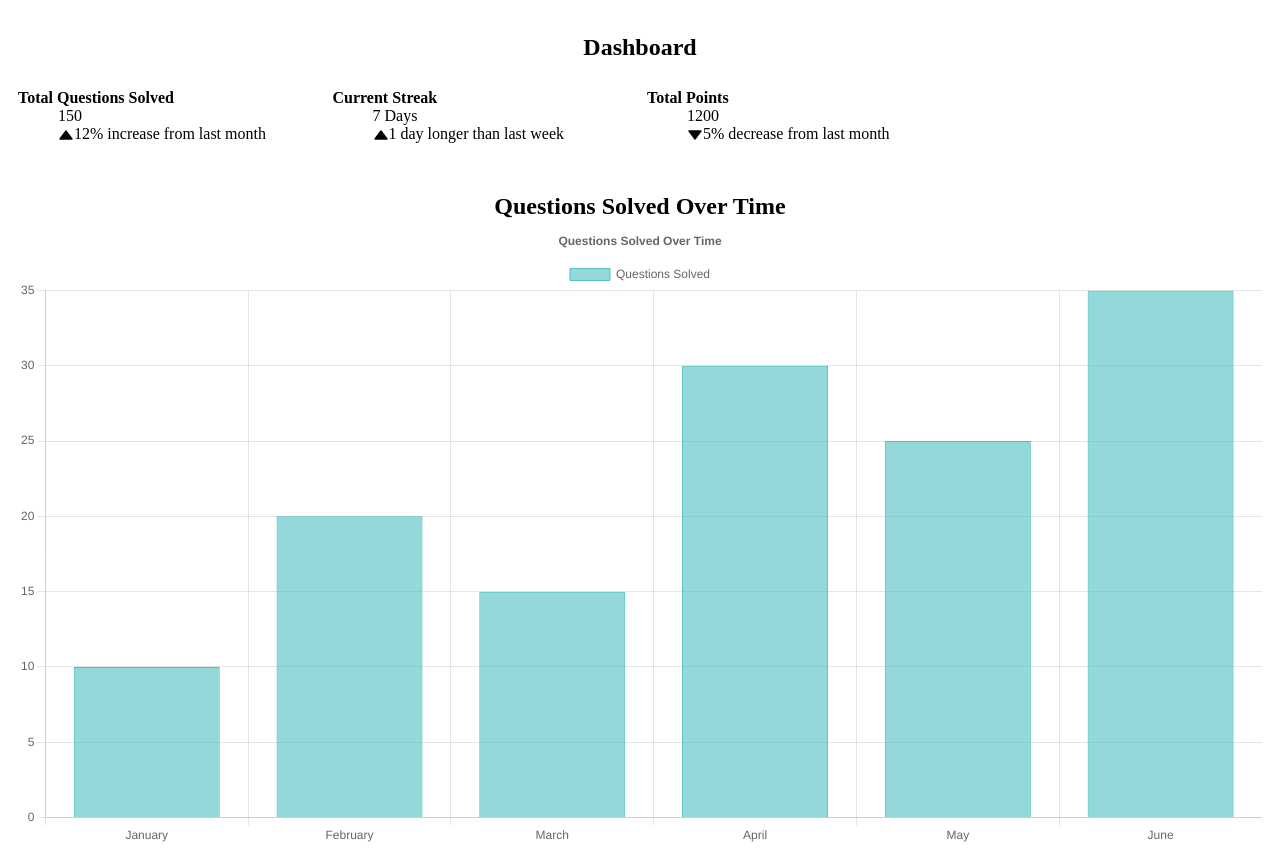
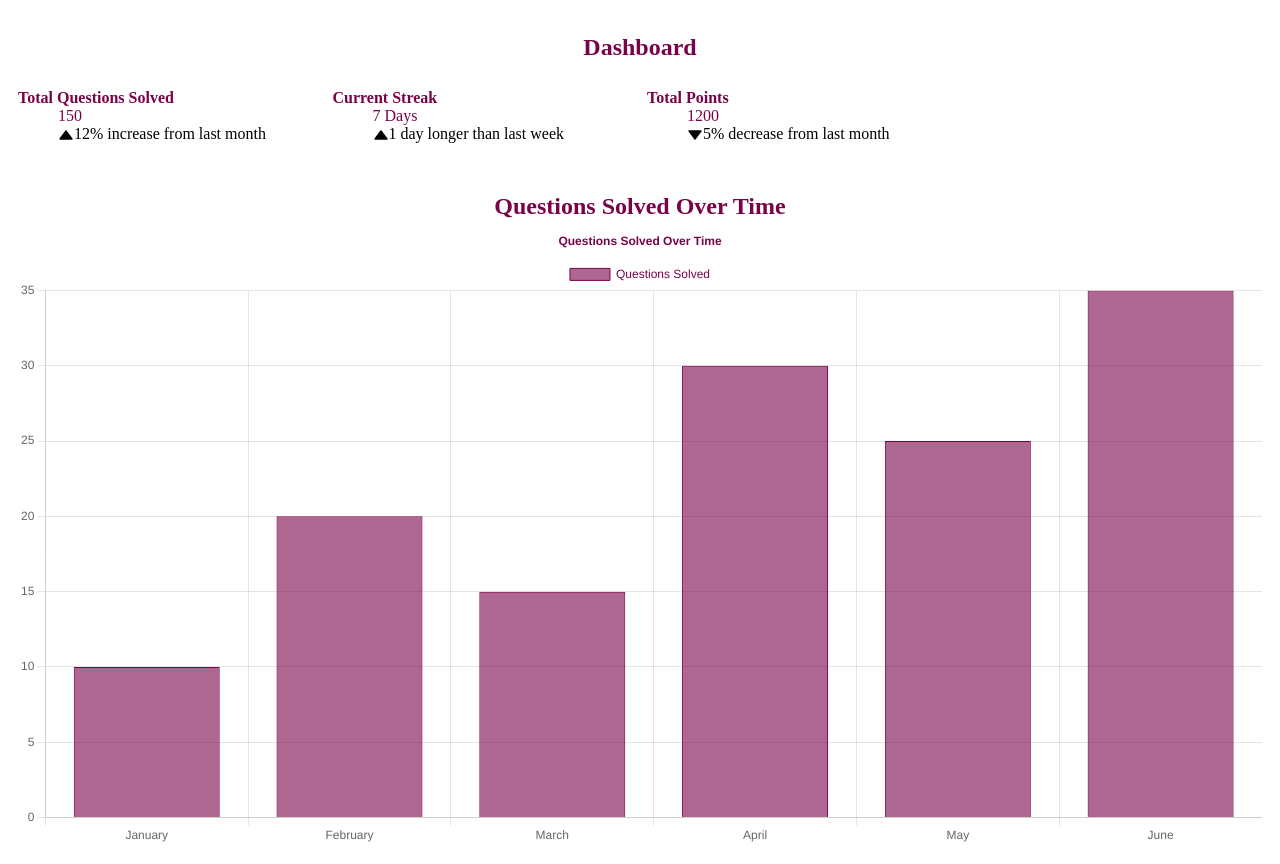
Before and after one commit to RiyaBhatta/Tally, a React (Vite) app in the folder frontend/vite-project/: page /dashboard in a window 1280 px wide. Built offline with nearby package versions, Linux system fonts and the light colour scheme.

Commit message:
Update Dashboard.jsx

```diff
--- a/frontend/vite-project/src/Components/Dashboard.jsx
+++ b/frontend/vite-project/src/Components/Dashboard.jsx
@@ -39,8 +39,8 @@ const Dashboard = () => {
       {
         label: "Questions Solved",
         data: [10, 20, 15, 30, 25, 35],
-        backgroundColor: "rgba(75,192,192,0.6)",
-        borderColor: "rgba(75,192,192,1)",
+        backgroundColor: "rgba(120, 3, 72, 0.6)", // Dark pink
+        borderColor: "rgba(120, 3, 72, 1)", // Dark pink
         borderWidth: 1,
       },
     ],
@@ -51,17 +51,23 @@ const Dashboard = () => {
     plugins: {
       legend: {
         position: "top",
+        labels: {
+          color: "#780348", // Dark pink
+        },
       },
       title: {
         display: true,
         text: "Questions Solved Over Time",
+        color: "#780348", // Dark pink
       },
     },
   };
 
   return (
     <Box minH="100vh" p={6} bg={useColorModeValue("gray.50", "gray.800")}>
-      <Heading mb={8} textAlign="center">
+      <Heading mb={8} textAlign="center" color="#780348">
+        {" "}
+        {/* Dark pink */}
         Dashboard
       </Heading>
       <Grid templateColumns="repeat(auto-fit, minmax(250px, 1fr))" gap={6}>
@@ -72,23 +78,23 @@ const Dashboard = () => {
             borderRadius="md"
             boxShadow="md"
             border="1px"
-            borderColor={useColorModeValue("gray.200", "gray.700")}
+            borderColor="#780348" // Dark pink
             transition="all 0.3s"
             _hover={{
               boxShadow: "lg",
-              borderColor: useColorModeValue("gray.300", "gray.600"),
+              borderColor: "#a04160", // Lighter pink
             }}
           >
             <Stat>
               <StatLabel
                 fontWeight="bold"
-                color={useColorModeValue("gray.700", "gray.300")}
+                color="#780348" // Dark pink
               >
                 Total Questions Solved
               </StatLabel>
               <StatNumber
                 fontSize="2xl"
-                color={useColorModeValue("blue.600", "blue.300")}
+                color="#780348" // Dark pink
               >
                 150
               </StatNumber>
@@ -106,23 +112,23 @@ const Dashboard = () => {
             borderRadius="md"
             boxShadow="md"
             border="1px"
-            borderColor={useColorModeValue("gray.200", "gray.700")}
+            borderColor="#780348" // Dark pink
             transition="all 0.3s"
             _hover={{
               boxShadow: "lg",
-              borderColor: useColorModeValue("gray.300", "gray.600"),
+              borderColor: "#a04160", // Lighter pink
             }}
           >
             <Stat>
               <StatLabel
                 fontWeight="bold"
-                color={useColorModeValue("gray.700", "gray.300")}
+                color="#780348" // Dark pink
               >
                 Current Streak
               </StatLabel>
               <StatNumber
                 fontSize="2xl"
-                color={useColorModeValue("green.600", "green.300")}
+                color="#780348" // Dark pink
               >
                 7 Days
               </StatNumber>
@@ -139,23 +145,23 @@ const Dashboard = () => {
             borderRadius="md"
             boxShadow="md"
             border="1px"
-            borderColor={useColorModeValue("gray.200", "gray.700")}
+            borderColor="#780348" // Dark pink
             transition="all 0.3s"
             _hover={{
               boxShadow: "lg",
-              borderColor: useColorModeValue("gray.300", "gray.600"),
+              borderColor: "#a04160", // Lighter pink
             }}
           >
             <Stat>
               <StatLabel
                 fontWeight="bold"
-                color={useColorModeValue("gray.700", "gray.300")}
+                color="#780348" // Dark pink
               >
                 Total Points
               </StatLabel>
               <StatNumber
                 fontSize="2xl"
-                color={useColorModeValue("red.600", "red.300")}
+                color="#780348" // Dark pink
               >
                 1200
               </StatNumber>
@@ -173,9 +179,11 @@ const Dashboard = () => {
             borderRadius="md"
             boxShadow="md"
             border="1px"
-            borderColor={useColorModeValue("gray.200", "gray.700")}
+            borderColor="#780348" // Dark pink
           >
-            <Heading size="md" mb={4} textAlign="center">
+            <Heading size="md" mb={4} textAlign="center" color="#780348">
+              {" "}
+              {/* Dark pink */}
               Questions Solved Over Time
             </Heading>
             <Bar data={data} options={options} />
```
